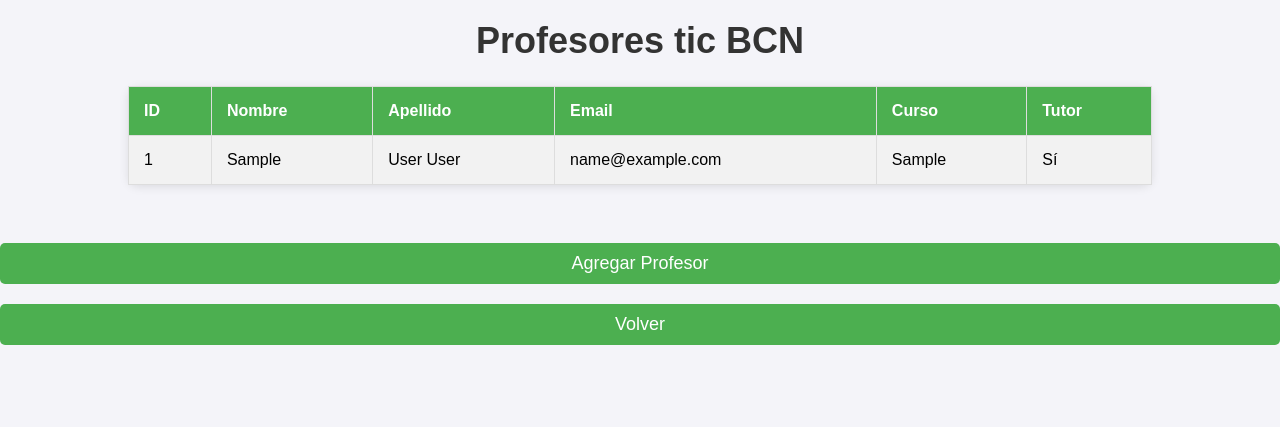
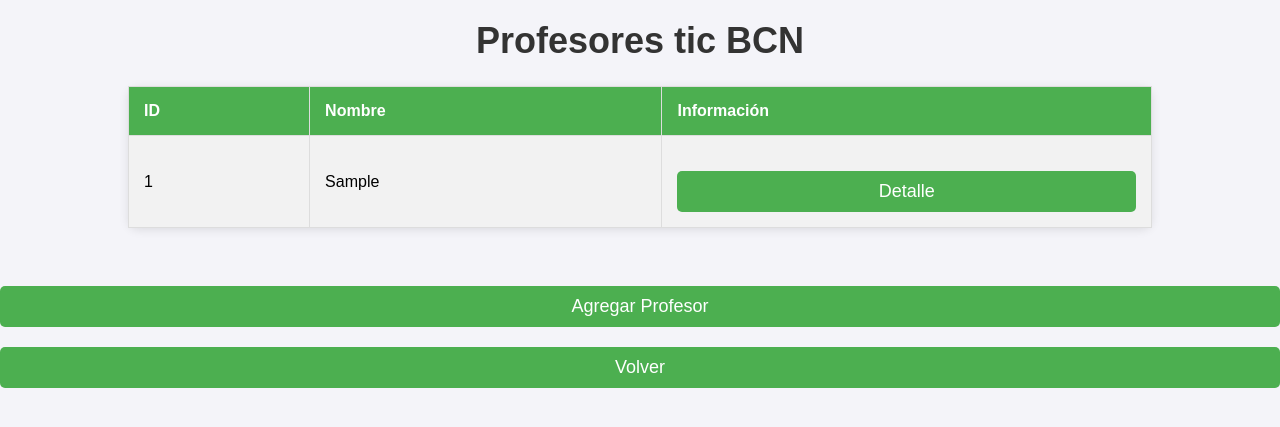
Before and after one commit to AndresSuarez2024/django_Andres, a Django app: page /centre/teachers/ in a window 1280 px wide. Shown: the top 427 px of the page. Run offline with Django 5.2, Linux system fonts and the light colour scheme; tables that the repository leaves empty hold one stand-in row (values such as "Sample post").

Commit message:
detalle de estudiante y profesor creados

```diff
--- a/DjangoProject/DjangoProject/settings.py
+++ b/DjangoProject/DjangoProject/settings.py
@@ -80,8 +80,8 @@ DATABASES = {
         'NAME': 'postgres',
         'USER': 'andres',
         'PASSWORD': '1234',
-        'HOST': 'db',
-        'PORT': '5432',
+        'HOST': '127.0.0.1',
+        'PORT': '5433',
     }
 }
 
--- a/DjangoProject/centre/models.py
+++ b/DjangoProject/centre/models.py
@@ -8,7 +8,6 @@ class Student(models.Model):
     email = models.EmailField()
     course = models.CharField(max_length=50)
     modules = models.TextField()
-    name = models.CharField(max_length=100)
 
     def __str__(self):
         return f"{self.first_name} {self.last_name1}"
--- a/DjangoProject/centre/templates/centre/teachers.html
+++ b/DjangoProject/centre/templates/centre/teachers.html
@@ -11,19 +11,13 @@
         <tr>
             <th>ID</th>
             <th>Nombre</th>
-            <th>Apellido</th>
-            <th>Email</th>
-            <th>Curso</th>
-            <th>Tutor</th>
+            <th>Información</th>
         </tr>
         {% for teacher in teachers %}
         <tr>
             <td>{{ teacher.id }}</td>
             <td>{{ teacher.first_name }}</td>
-            <td>{{ teacher.last_name1 }} {{ teacher.last_name2 }}</td>
-            <td>{{ teacher.email }}</td>
-            <td>{{ teacher.courses }}</td>
-            <td>{% if teacher.tutor %}Sí{% else %}No{% endif %}</td>
+            <td><a href="{% url 'teachers_detail' teacher.id %}">Detalle</a></td>
         </tr>
         {% endfor %}
     </table><br>
--- a/DjangoProject/centre/urls.py
+++ b/DjangoProject/centre/urls.py
@@ -1,10 +1,12 @@
 from django.urls import path
-from .views import index, students, teachers, add_students, add_teachers
+from .views import index, students, teachers, add_students, add_teachers, students_detail, teachers_detail
 
 urlpatterns = [
     path('', index, name='index'),
     path('students/', students, name='students'),
+    path('students/<int:id>/', students_detail, name='students_detail'),
     path('teachers/', teachers, name='teachers'),
+    path('teachers/<int:id>/', teachers_detail, name='teachers_detail'),
     path('students/add/', add_students, name='add_students'),
     path('teachers/add/', add_teachers, name='add_teachers'),
 ]
--- a/DjangoProject/centre/views.py
+++ b/DjangoProject/centre/views.py
@@ -1,4 +1,4 @@
-from django.shortcuts import render, redirect
+from django.shortcuts import render, redirect, get_object_or_404
 from .models import Student, Teacher
 from .forms import StudentForm, TeacherForm
 
@@ -9,9 +9,17 @@ def students(request):
     students = Student.objects.all()
     return render(request, 'centre/students.html', {'students': students})
 
+def students_detail(request, id):
+    student = get_object_or_404(Student, pk=id)
+    return render(request, 'centre/students_detail.html', {'student': student})
+
 def teachers(request):
     teachers = Teacher.objects.all()
     return render(request, 'centre/teachers.html', {'teachers': teachers})
+
+def teachers_detail(request, id):
+    teacher = get_object_or_404(Teacher, pk=id)
+    return render(request, 'centre/teachers_detail.html', {'teacher': teacher})
 
 def add_students(request):
     if request.method == "POST":
```
Also changed, not shown: DjangoProject/centre/templates/centre/students.html (+3 -8 lines), DjangoProject/docker-compose.yml (+0 -11 lines).
